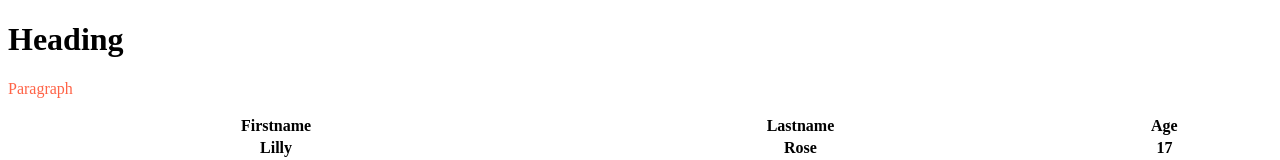
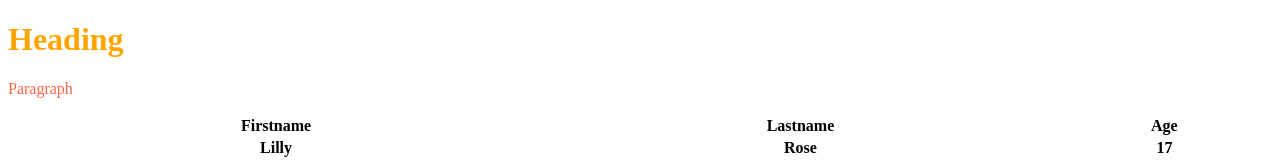
Before and after one commit to morgan-bronson/index2.html, a plain HTML site: page index.html in a window 1280 px wide. Shown: the top 160 px of the page. Drawn offline with Linux system fonts and the light colour scheme.

Commit message:
heading colour

```diff
--- a/index.html
+++ b/index.html
@@ -5,7 +5,7 @@
    <title>Webpage</title>
  </head>
  <body id="paragraph">
-   <h1>Heading</h1>
+   <h1 style="color:Orange;">Heading</h1>
    <p style="color:Tomato;">Paragraph</p>
  <table id="table" style="width:100%">
    <tr>
```
